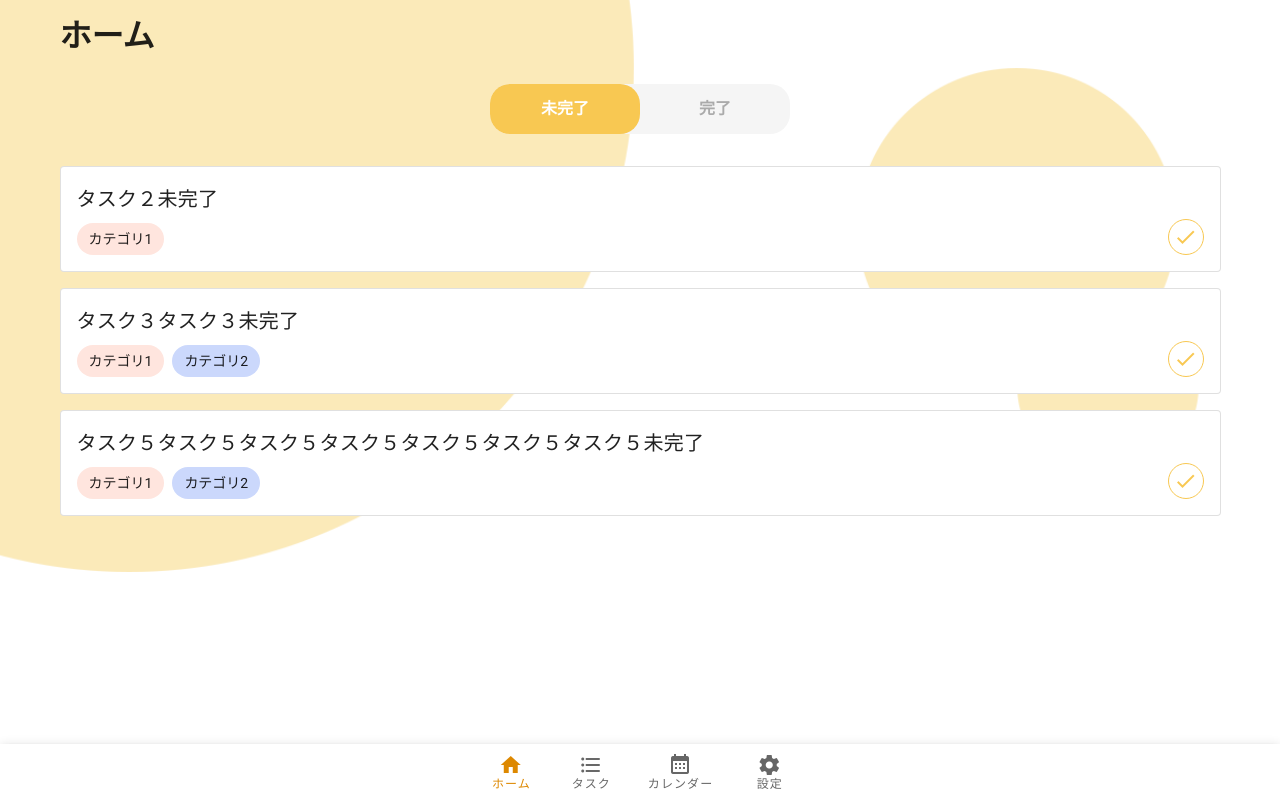
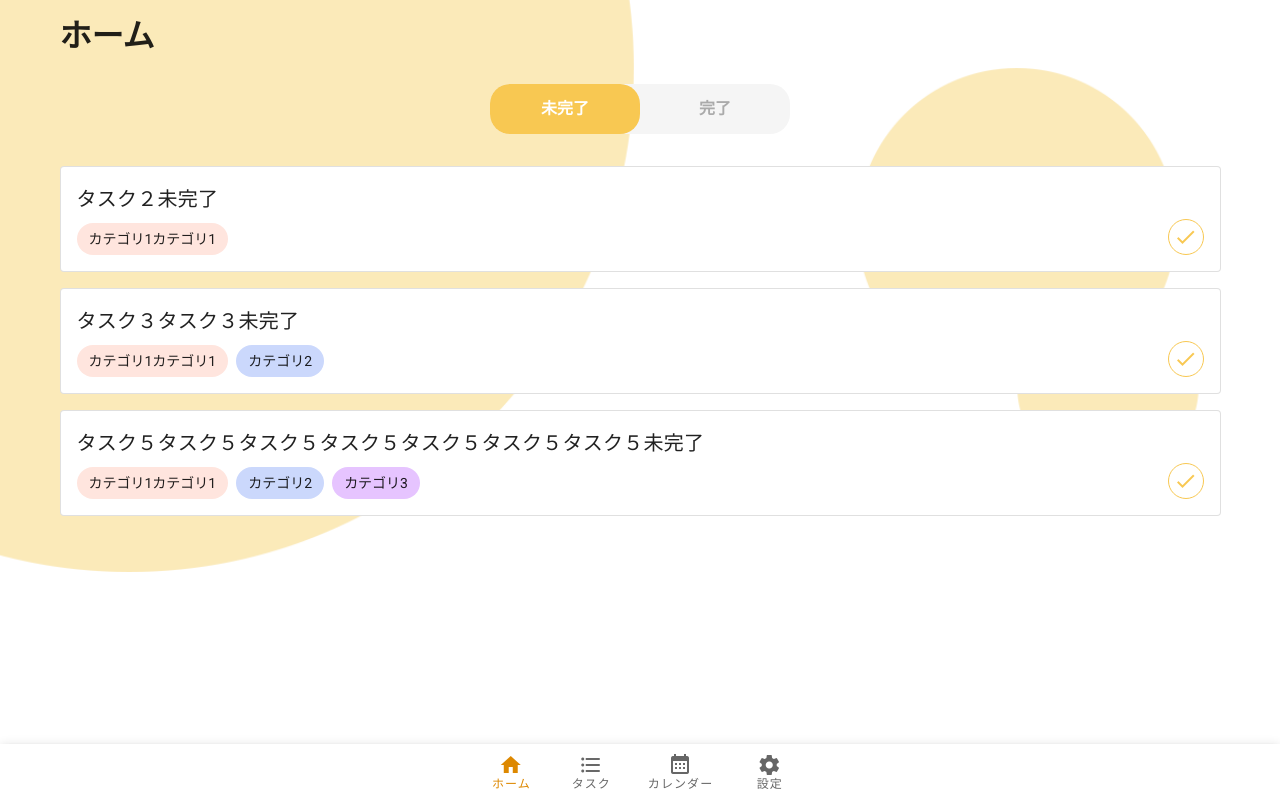
Before and after one commit to Ry0xi/a02, a Nuxt app in the folder frontend/: page / in a window 1280 px wide. Built offline with nearby package versions, Linux system fonts and the light colour scheme.

Commit message:
[f-fix]タスクのカテゴリリストのスタイルの確認のためにテストデータを一部変更。

```diff
--- a/frontend/pages/index.vue
+++ b/frontend/pages/index.vue
@@ -29,11 +29,11 @@ export default {
         {'id': '1002', 'name': 'タスク２未完了', 'categories': ['0001'], 'isDone': false},
         {'id': '1003', 'name': 'タスク３タスク３未完了', 'categories': ['0001','0002'], 'isDone': false},
         {'id': '1004', 'name': 'タスク４タスク４タスク４タスク４', 'categories': ['0001','0002', '0003'], 'isDone': true},
-        {'id': '1005', 'name': 'タスク５タスク５タスク５タスク５タスク５タスク５タスク５未完了', 'categories': ['0001','0002'], 'isDone': false},
+        {'id': '1005', 'name': 'タスク５タスク５タスク５タスク５タスク５タスク５タスク５未完了', 'categories': ['0001','0002','0003'], 'isDone': false},
         {'id': '1006', 'name': 'タスク６タスク６タスク６タスク６タスク６タスク６タスク６タスク６タスク６タスク６タスク６', 'categories': ['0001','0002'], 'isDone': true},
       ],
       testCategoryData: {
-        '0001': {'name': 'カテゴリ1', 'color': '#FFE5DE'},
+        '0001': {'name': 'カテゴリ1カテゴリ1', 'color': '#FFE5DE'},
         '0002': {'name': 'カテゴリ2', 'color': '#CBD8FC'},
         '0003': {'name': 'カテゴリ3', 'color': '#E6C4FF'}
       }
```
